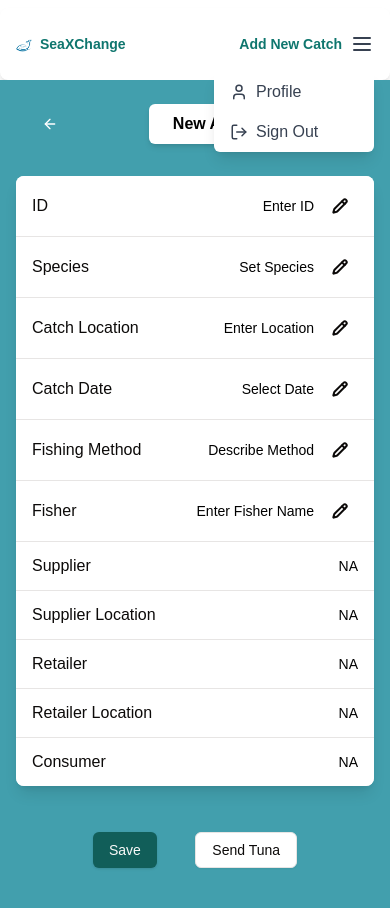
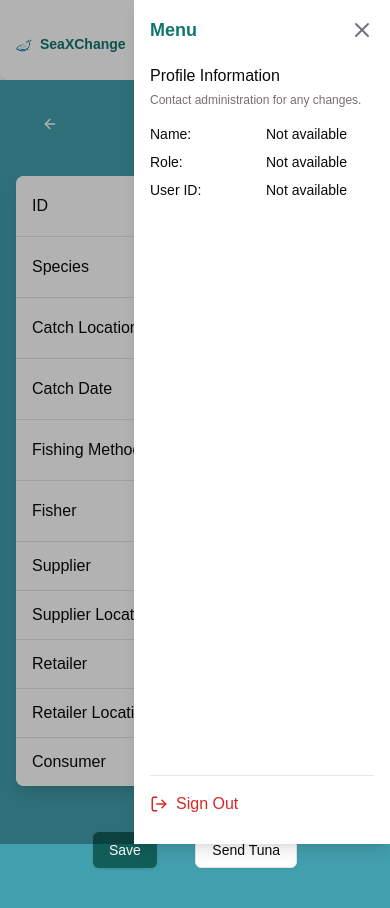
Before and after one commit to jeffrouzel/SeaXChange-Web, a Next.js app in the folder Frontend/: page /addcatch in a window 390 px wide. Both pictures are taken after a click on the button 362 px from the left and 44 px from the top of the page. Shown: the top 908 px of the page. Built offline with nearby package versions, Linux system fonts and the light colour scheme.

Commit message:
fix: mobile menu slider to compose personal info and signout

```diff
--- a/Frontend/app/viewdetails/[id]/page.tsx
+++ b/Frontend/app/viewdetails/[id]/page.tsx
@@ -108,12 +108,12 @@ export default function CatchDetailsPage() {
           <ArrowLeft className="text-white"/>
         </Button>
         <div className="bg-white px-6 py-2 shadow-md rounded-md">
-          <span className="font-bold text-black">{assetDetails.ID}</span>
+          <span className="font-bold text-black text-md md:text-lg lg:text-lg ">{assetDetails.ID}</span>
         </div>
         <div></div>
       </div>
 
-      <div className="mx-auto my-[40] max-w-7xl sm:px-4">
+      <div className="mx-auto my-[40] max-w-7xl sm:px-4 text-sm md:text-lg lg:text-lg ">
         <CatchDetailsTable
           assetDetails={formattedDetails}
           editableFields={[]}
--- a/Frontend/components/ui/HomepageHeader.tsx
+++ b/Frontend/components/ui/HomepageHeader.tsx
@@ -1,9 +1,15 @@
 "use client";
-import { User, LogOut, Menu } from "lucide-react";
+import { User, LogOut, Menu, X } from "lucide-react";
 import { Popover, PopoverTrigger } from "@/components/ui/popover";
 import ProfileContent from "@/components/ProfileContent";
 import { useRouter } from "next/navigation";
-import { useState } from "react";
+import { useState, useEffect } from "react";
+
+// Import the ProfileContent component's content directly
+import { getAuth } from "firebase/auth";
+import { doc, getDoc } from "firebase/firestore";
+import { db } from "@/firebase.config";
+import { Label } from "@/components/ui/label";
 
 interface HomepageHeaderProps {
   title: string;
@@ -12,10 +18,48 @@ interface HomepageHeaderProps {
 const HomepageHeader: React.FC<HomepageHeaderProps> = ({ title }) => {
   const router = useRouter();
   const [menuOpen, setMenuOpen] = useState(false);
+  const [userData, setUserData] = useState<any>(null);
+  const [loading, setLoading] = useState(true);
+  const [showSignOutConfirm, setShowSignOutConfirm] = useState(false);
 
-  const handleSignOut = () => {
+  const handleSignOutClick = () => {
+    setShowSignOutConfirm(true);
+  };
+
+  const handleSignOutConfirm = () => {
+    setShowSignOutConfirm(false);
     router.push("/auth/login");
   };
+
+  const handleSignOutCancel = () => {
+    setShowSignOutConfirm(false);
+  };
+
+  const auth = getAuth();
+
+  useEffect(() => {
+    const fetchUserData = async () => {
+      try {
+        const user = auth.currentUser;
+        if (!user) return;
+        const userDoc = await getDoc(doc(db, "users", user.uid));
+        if (userDoc.exists()) {
+          setUserData(userDoc.data());
+        }
+      } catch (error) {
+        console.error("Error fetching user data:", error);
+      } finally {
+        setLoading(false);
+      }
+    };
+
+    if (menuOpen) {
+      fetchUserData();
+    }
+  }, [menuOpen]);
+
+  const capitalizeFirstLetter = (str: string) =>
+    str.charAt(0).toUpperCase() + str.slice(1);
 
   return (
     <header className="bg-white p-4 rounded-lg shadow-md mt-2">
@@ -39,8 +83,6 @@ const HomepageHeader: React.FC<HomepageHeaderProps> = ({ title }) => {
           </h1>
         </div>
 
-
-
         {/* Desktop Menu */}
         <div className="hidden md:flex gap-4 items-center">
           <Popover>
@@ -53,7 +95,7 @@ const HomepageHeader: React.FC<HomepageHeaderProps> = ({ title }) => {
           </Popover>
           <button
             className="flex items-center gap-2 text-gray-700 hover:text-red-600"
-            onClick={handleSignOut}
+            onClick={handleSignOutClick}
           >
             <LogOut size={18} /> Sign Out
           </button>
@@ -64,30 +106,105 @@ const HomepageHeader: React.FC<HomepageHeaderProps> = ({ title }) => {
           <button
             className="text-gray-700 hover:text-teal-700 ml-2 my-2"
             onClick={() => setMenuOpen(!menuOpen)}
+            aria-label="Toggle menu"
           >
             <Menu size={24} />
           </button>
+        </div>
+      </div>
 
-          {menuOpen && (
-            <div className="absolute right-0 mt-2 w-40 bg-white shadow-lg rounded-md z-50">
-              <Popover>
-                <PopoverTrigger asChild>
-                  <button className="w-full text-left px-4 py-2 text-gray-700 hover:bg-teal-100 flex items-center gap-2">
-                    <User size={18} /> Profile
+      {/* Mobile Slide Panel */}
+      <div
+        className={`fixed inset-y-0 right-0 w-64 bg-white shadow-lg transform transition-transform duration-300 ease-in-out z-50 ${
+          menuOpen ? 'translate-x-0' : 'translate-x-full'
+        } md:hidden`}
+      >
+        <div className="p-4 h-full flex flex-col">
+          <div className="flex justify-between items-center mb-6">
+            <h3 className="font-bold text-lg text-teal-700">Menu</h3>
+            <button
+              onClick={() => setMenuOpen(false)}
+              className="text-gray-500 hover:text-gray-700"
+              aria-label="Close menu"
+            >
+              <X size={24} />
             </button>
-                </PopoverTrigger>
-                <ProfileContent />
-              </Popover>
+          </div>
+
+          <div className="flex-1">
+            <div className="grid gap-4">
+              <div className="space-y-2">
+                <h4 className="font-medium leading-none">Profile Information</h4>
+                <p className="text-xs text-muted-foreground">
+                  Contact administration for any changes.
+                </p>
+              </div>
+
+              {loading ? (
+                <div>Loading...</div>
+              ) : (
+                <div className="grid gap-2">
+                  <div className="grid grid-cols-2 items-center gap-2">
+                    <Label htmlFor="name">Name:</Label>
+                    <p className="text-sm">{userData?.name || 'Not available'}</p>
+                  </div>
+                  <div className="grid grid-cols-2 items-center gap-2">
+                    <Label htmlFor="role">Role:</Label>
+                    <p className="text-sm">{userData?.userType ? capitalizeFirstLetter(userData.userType) : 'Not available'}</p>
+                  </div>
+                  <div className="grid grid-cols-2 items-center gap-2">
+                    <Label htmlFor="id">User ID:</Label>
+                    <p className="text-sm truncate">{userData?.customId || auth.currentUser?.uid || 'Not available'}</p>
+                  </div>
+                </div>
+              )}
+            </div>
+          </div>
+
+          <div className="mt-auto">
             <button
-                onClick={handleSignOut}
-                className="w-full text-left px-4 py-2 text-gray-700 hover:bg-red-100 flex items-center gap-2"
+              onClick={handleSignOutClick}
+              className="w-full text-left py-3 text-red-600 font-medium flex items-center gap-2 border-t border-gray-200 pt-4"
             >
               <LogOut size={18} /> Sign Out
             </button>
           </div>
-          )}
         </div>
       </div>
+
+      {/* Overlay when menu is open */}
+      {menuOpen && (
+        <div
+          className="fixed inset-0 bg-black bg-opacity-30 z-40 md:hidden"
+          onClick={() => setMenuOpen(false)}
+        ></div>
+      )}
+
+      {/* Sign Out Confirmation Modal */}
+      {showSignOutConfirm && (
+        <>
+          <div className="fixed inset-0 bg-black bg-opacity-50 z-50 flex items-center justify-center">
+            <div className="bg-white rounded-lg p-6 max-w-sm mx-4 shadow-xl">
+              <h3 className="text-lg font-semibold mb-4">Sign Out</h3>
+              <p className="mb-6">Are you sure you want to sign out?</p>
+              <div className="flex justify-end gap-3">
+                <button
+                  onClick={handleSignOutCancel}
+                  className="px-4 py-2 bg-gray-200 rounded-md hover:bg-gray-300 transition-colors"
+                >
+                  Cancel
+                </button>
+                <button
+                  onClick={handleSignOutConfirm}
+                  className="px-4 py-2 bg-red-600 text-white rounded-md hover:bg-red-700 transition-colors"
+                >
+                  Sign Out
+                </button>
+              </div>
+            </div>
+          </div>
+        </>
+      )}
     </header>
   );
 };
```
Lines whose indentation alone changed are shown as unchanged.
